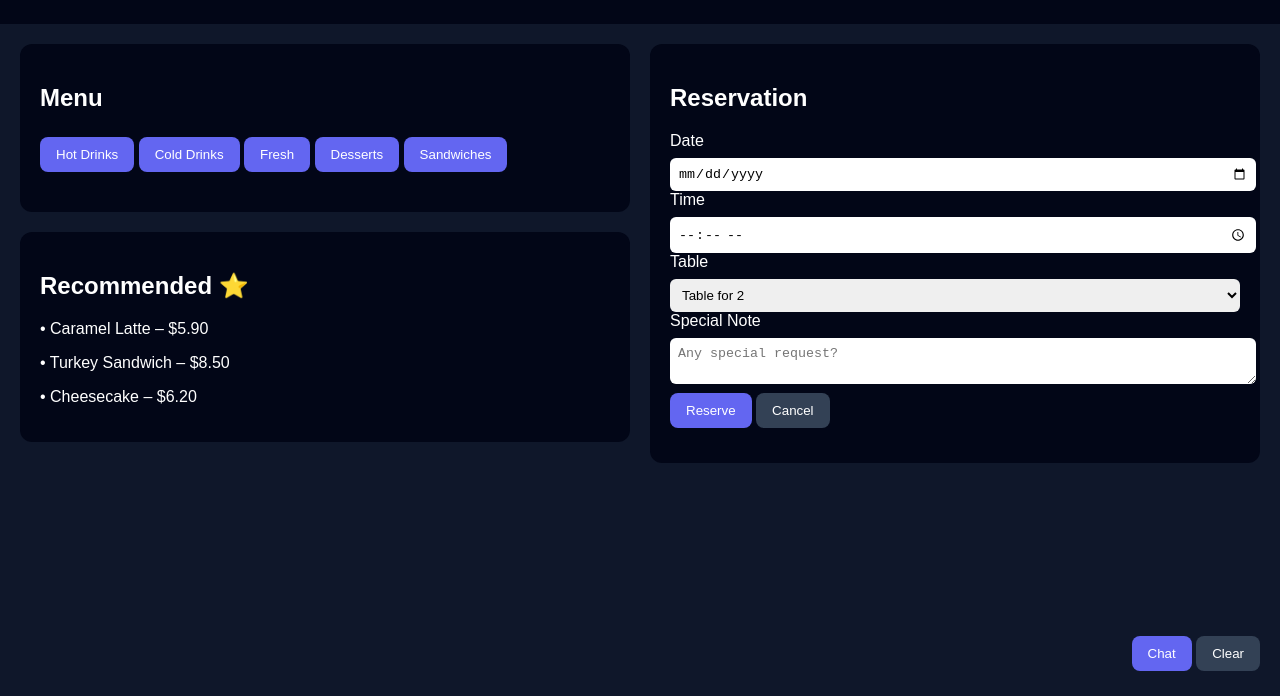
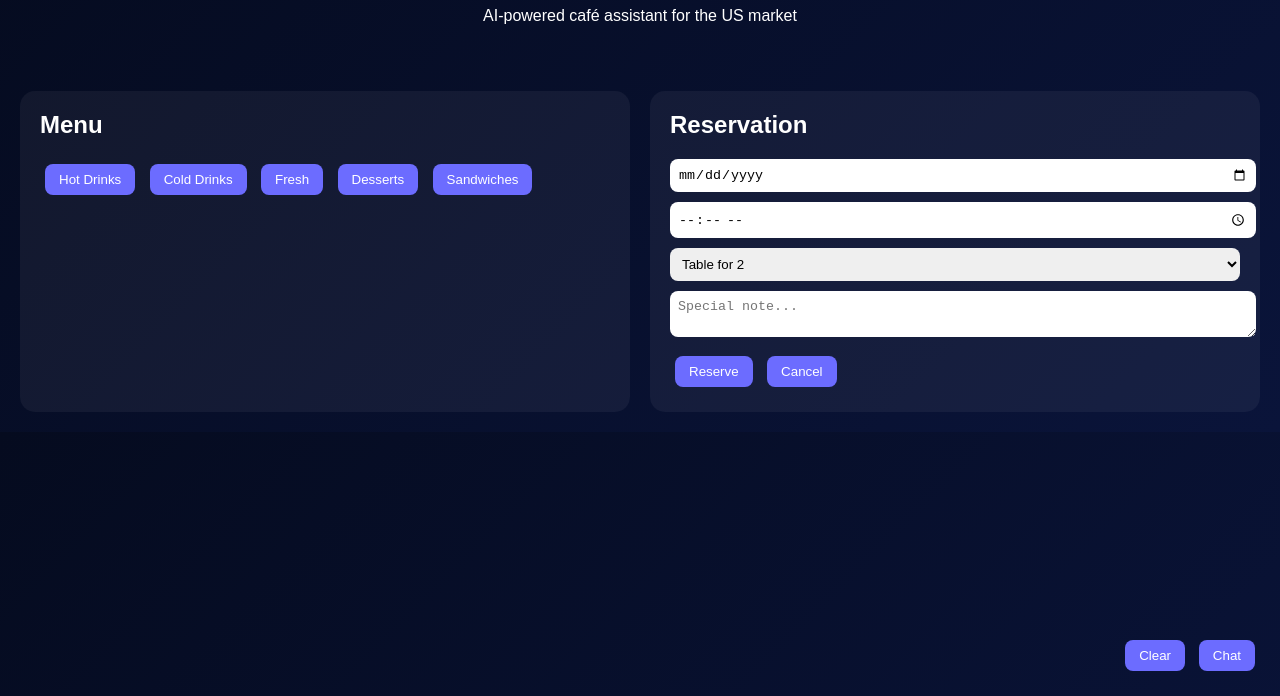
Before and after one commit to 21seval/sevalchatbot, a plain HTML site: page index.html in a window 1280 px wide. Shown: the part 104-800 px from the top of the page. Drawn offline with Linux system fonts and the light colour scheme.

Commit message:
Update index.html

```diff
--- a/index.html
+++ b/index.html
@@ -2,103 +2,95 @@
 <html lang="en">
 <head>
 <meta charset="UTF-8" />
-  <title>Seval AI Café</title>
-  <meta name="viewport" content="width=device-width, initial-scale=1.0" />
+<meta name="viewport" content="width=device-width, initial-scale=1.0"/>
+<title>SEVAL AI Café</title>
 
 <style>
 body {
   margin: 0;
   font-family: Arial, sans-serif;
-      background: #0f172a;
+  background: linear-gradient(135deg, #050b1f, #0a143a);
   color: #fff;
 }
 
 header {
-      padding: 20px;
   text-align: center;
-      background: #020617;
-    }
-
-    header h1 {
-      margin: 0;
+  padding: 30px 15px;
 }
 
 .container {
-      display: flex;
-      flex-wrap: wrap;
+  display: grid;
+  grid-template-columns: 1fr 1fr;
+  gap: 20px;
   padding: 20px;
-      gap: 20px;
 }
 
-    .left, .right {
-      flex: 1;
-      min-width: 300px;
+.card {
+  background: rgba(255,255,255,0.05);
+  border-radius: 15px;
+  padding: 20px;
 }
 
-    .section {
-      background: #020617;
-      padding: 20px;
-      border-radius: 12px;
-      margin-bottom: 20px;
+h2 {
+  margin-top: 0;
 }
 
 button {
-      padding: 10px 16px;
+  background: #6c6cff;
   border: none;
+  color: white;
+  padding: 8px 14px;
+  margin: 5px;
   border-radius: 8px;
   cursor: pointer;
-      background: #6366f1;
-      color: white;
-      margin: 5px 0;
 }
 
-    button.secondary {
-      background: #334155;
+button:hover {
+  opacity: 0.85;
 }
 
-    .menu-grid {
+.menu-items {
   display: grid;
-      grid-template-columns: repeat(auto-fill, minmax(140px, 1fr));
-      gap: 15px;
+  grid-template-columns: repeat(auto-fit, minmax(120px, 1fr));
+  gap: 10px;
   margin-top: 15px;
 }
 
-    .item {
-      background: #1e293b;
+.menu-item {
+  background: rgba(255,255,255,0.08);
   padding: 10px;
   border-radius: 10px;
   text-align: center;
 }
 
-    .item img {
+.menu-item img {
   width: 100%;
   border-radius: 8px;
 }
 
-    input, select, textarea {
+input, textarea, select {
   width: 100%;
   padding: 8px;
-      margin-top: 8px;
-      border-radius: 6px;
+  border-radius: 8px;
   border: none;
+  margin-bottom: 10px;
 }
 
-    .success {
-      color: #22c55e;
-      margin-top: 10px;
-    }
-
-    /* Chat buttons */
-    .chat-controls {
+#chat-toggle {
   position: fixed;
   bottom: 20px;
   right: 20px;
-      z-index: 9999;
 }
 
-    @media (max-width: 768px) {
+#clear-chat {
+  position: fixed;
+  bottom: 20px;
+  right: 90px;
+}
+
+@media(max-width: 900px){
   .container {
-        flex-direction: column;
+    grid-template-columns: 1fr;
   }
 }
 </style>
@@ -107,129 +99,87 @@
 <body>
 
 <header>
-  <h1>Seval AI Café ☕</h1>
-  <p>Welcome! How can we help you today?</p>
+  <h1>SEVAL AI Café ☕</h1>
+  <p>AI-powered café assistant for the US market</p>
 </header>
 
 <div class="container">
 
-  <!-- LEFT -->
-  <div class="left">
+  <!-- MENU -->
+  <div class="card">
+    <h2>Menu</h2>
+    <button onclick="loadMenu('hot')">Hot Drinks</button>
+    <button onclick="loadMenu('cold')">Cold Drinks</button>
+    <button onclick="loadMenu('fresh')">Fresh</button>
+    <button onclick="loadMenu('dessert')">Desserts</button>
+    <button onclick="loadMenu('sandwich')">Sandwiches</button>
 
-    <!-- MENU -->
-    <div class="section">
-      <h2>Menu</h2>
-
-      <button onclick="showMenu('hot')">Hot Drinks</button>
-      <button onclick="showMenu('cold')">Cold Drinks</button>
-      <button onclick="showMenu('fresh')">Fresh</button>
-      <button onclick="showMenu('dessert')">Desserts</button>
-      <button onclick="showMenu('sandwich')">Sandwiches</button>
-
-      <div id="menu" class="menu-grid"></div>
+    <div id="menu" class="menu-items"></div>
   </div>
 
-    <!-- RECOMMENDED -->
-    <div class="section">
-      <h2>Recommended ⭐</h2>
-      <p>• Caramel Latte – $5.90</p>
-      <p>• Turkey Sandwich – $8.50</p>
-      <p>• Cheesecake – $6.20</p>
+  <!-- RESERVATION -->
+  <div class="card">
+    <h2>Reservation</h2>
+    <input type="date">
+    <input type="time">
+    <select>
+      <option>Table for 2</option>
+      <option>Table for 4</option>
+      <option>Table for 6</option>
+    </select>
+    <textarea placeholder="Special note..."></textarea>
+    <button onclick="alert('✅ Reservation received!')">Reserve</button>
+    <button onclick="alert('❌ Reservation cancelled')">Cancel</button>
   </div>
 
 </div>
 
-  <!-- RIGHT -->
-  <div class="right">
+<!-- CHAT BUTTONS -->
+<button id="chat-toggle" onclick="toggleChat()">Chat</button>
+<button id="clear-chat" onclick="clearChat()">Clear</button>
 
-    <!-- RESERVATION -->
-    <div class="section">
-      <h2>Reservation</h2>
-
-      <label>Date</label>
-      <input type="date" id="date">
-
-      <label>Time</label>
-      <input type="time" id="time">
-
-      <label>Table</label>
-      <select id="table">
-        <option>Table for 2</option>
-        <option>Table for 4</option>
-        <option>Table for 6</option>
-      </select>
-
-      <label>Special Note</label>
-      <textarea id="note" placeholder="Any special request?"></textarea>
-
-      <button onclick="reserve()">Reserve</button>
-      <button class="secondary" onclick="cancel()">Cancel</button>
-
-      <div id="msg" class="success"></div>
-    </div>
-
-  </div>
-
-</div>
-
-<!-- CHAT CONTROLS -->
-<div class="chat-controls">
-  <button onclick="openChat()">Chat</button>
-  <button class="secondary" onclick="clearChat()">Clear</button>
-</div>
-
-<!-- BOTPRESS (TEK CHAT – DOĞRU) -->
+<!-- BOTPRESS -->
 <script src="https://cdn.botpress.cloud/webchat/v3.5/inject.js"></script>
 <script src="https://files.bpcontent.cloud/2025/12/10/10/20251210104150-473UK9AA.js" defer></script>
 
 <script>
 const menus = {
   hot: [
-      {name:"Latte", price:"$5.50", img:"https://images.unsplash.com/photo-1511920170033-f8396924c348"},
-      {name:"Americano", price:"$4.20", img:"https://images.unsplash.com/photo-1509042239860-f550ce710b93"}
+    {name:"Latte", price:"$5.20", img:"https://images.unsplash.com/photo-1509042239860-f550ce710b93"},
+    {name:"Cappuccino", price:"$5.00", img:"https://images.unsplash.com/photo-1511920170033-f8396924c348"}
   ],
   cold: [
     {name:"Iced Coffee", price:"$4.80", img:"https://images.unsplash.com/photo-1498804103079-a6351b050096"}
   ],
   fresh: [
-      {name:"Orange Juice", price:"$5.00", img:"https://images.unsplash.com/photo-1571687949921-1306bfb24b72"}
+    {name:"Orange Juice", price:"$4.50", img:"https://images.unsplash.com/photo-1571687949920-b37a9e0fefae"}
   ],
   dessert: [
-      {name:"Cheesecake", price:"$6.20", img:"https://images.unsplash.com/photo-1542826438-bd32f43c2bdb"}
+    {name:"Cheesecake", price:"$6.20", img:"https://images.unsplash.com/photo-1505253216365-1cbd5c6b4f27"}
   ],
   sandwich: [
-      {name:"Turkey Sandwich", price:"$8.50", img:"https://images.unsplash.com/photo-1604908177225-6c1c1c1c1c1c"}
+    {name:"Turkey Sandwich", price:"$8.50", img:"https://images.unsplash.com/photo-1550317138-10000687a72b"}
   ]
 };
 
-  function showMenu(type){
-    const menu = document.getElementById("menu");
-    menu.innerHTML = "";
+function loadMenu(type){
+  const box = document.getElementById("menu");
+  box.innerHTML = "";
   menus[type].forEach(i=>{
-      menu.innerHTML += `
-        <div class="item">
+    box.innerHTML += `
+      <div class="menu-item">
         <img src="${i.img}">
-          <h4>${i.name}</h4>
-          <p>${i.price}</p>
-        </div>
-      `;
+        <strong>${i.name}</strong><br>${i.price}
+      </div>`;
   });
 }
 
-  function reserve(){
-    document.getElementById("msg").innerText = "Your reservation has been received ✅";
-  }
-
-  function cancel(){
-    document.getElementById("msg").innerText = "Reservation cancelled.";
-  }
-
-  function openChat(){
-    window.botpressWebChat?.sendEvent({ type: "show" });
+function toggleChat(){
+  window.botpressWebChat.sendEvent({ type: 'toggle' });
 }
 
 function clearChat(){
-    window.botpressWebChat?.sendEvent({ type: "reset" });
+  window.botpressWebChat.sendEvent({ type: 'clear' });
 }
 </script>
 
```
Lines whose indentation alone changed are shown as unchanged.
